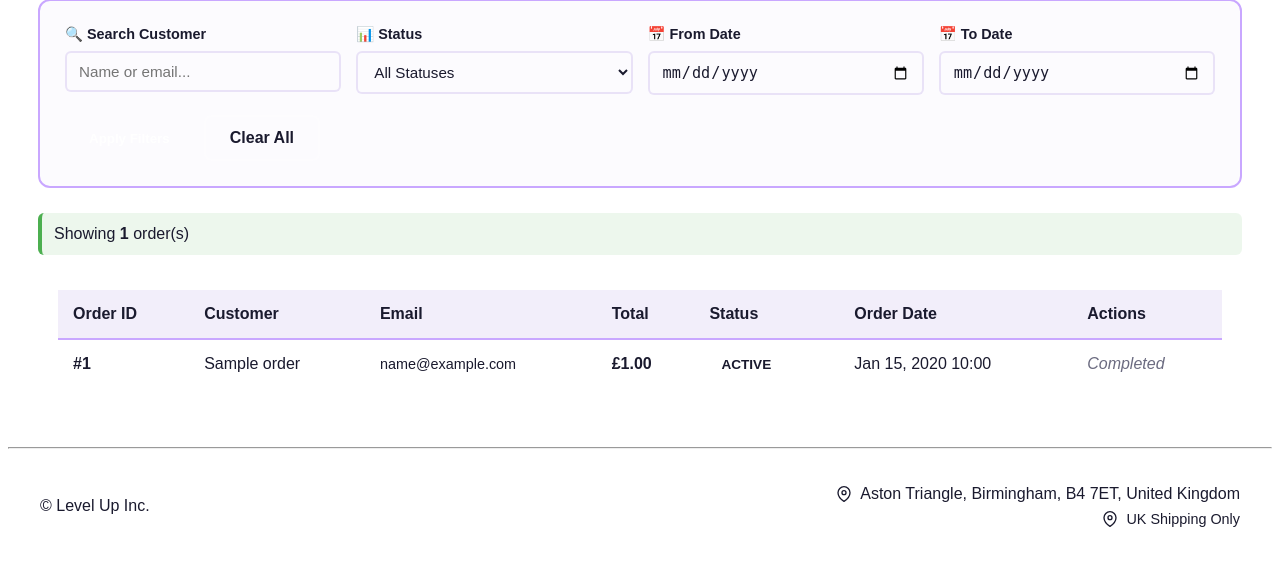
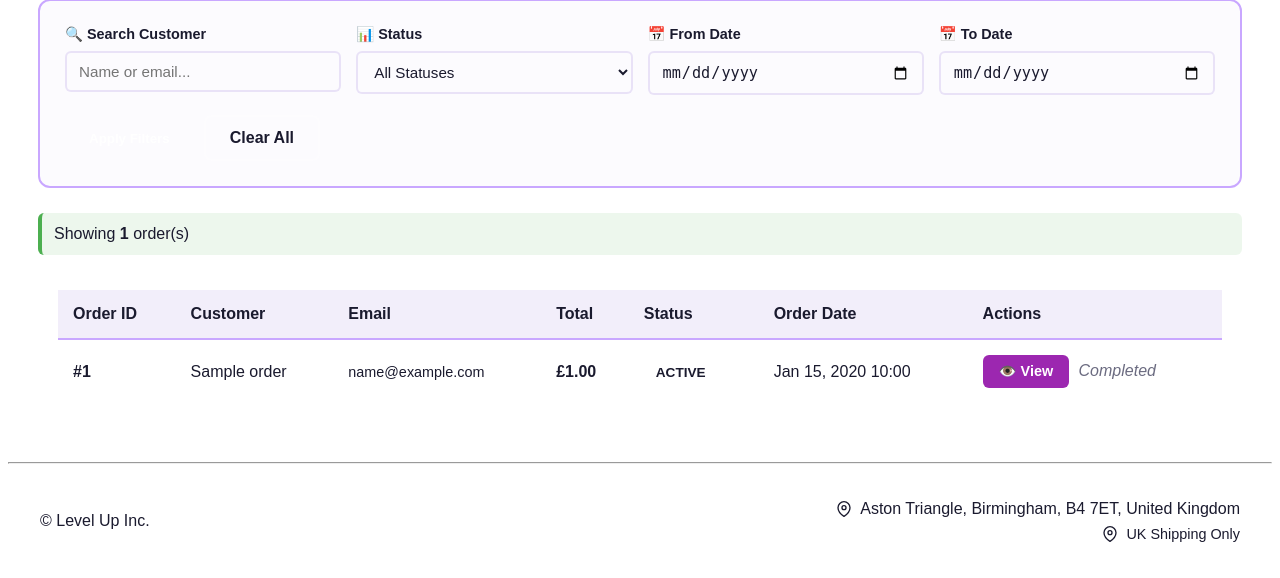
Before and after one commit to austin9794/Team-Project-Group-4, a PHP site: template templates/admin/orders.php in a window 1280 px wide. Shown: the part 338-916 px from the top of the page. Before the commit the page ends 865 px from the top, so only its background shows below. Run offline with PHP 8.4, Linux system fonts and the light colour scheme; the template is opened without the code that fills it: most values are stand-ins (such as "Sample title", 1, 10 or a date in 2020); some web fonts are replaced.

Commit message:
added a button for admin to see full details of the order
when viewing the orders in the admin panel,  i can see button on every row that allows  to see the full order details

```diff
--- a/templates/admin/orders.php
+++ b/templates/admin/orders.php
@@ -86,6 +86,8 @@
                             </td>
                             <td><?= date('M d, Y H:i', strtotime($order['created_at'])) ?></td>
                             <td class="actions-cell">
+                                <a href="index.php?page=order&id=<?= (int)$order['order_id'] ?>" class="btn-action btn-view">👁️ View</a>
+
                                 <?php if ($order['status'] === 'pending'): ?>
                                     <form method="POST" style="display:inline;">
                                         <input type="hidden" name="order_id" value="<?= (int)$order['order_id'] ?>">
@@ -317,6 +319,18 @@
         cursor: pointer;
         transition: all 0.3s ease;
         font-size: 0.9rem;
+        margin-right: 5px;
+        text-decoration: none;
+        display: inline-block;
+    }
+
+    .btn-view {
+        background: #9c27b0;
+        color: white;
+    }
+
+    .btn-view:hover {
+        background: #7b1fa2;
     }
 
     .btn-process {
```
